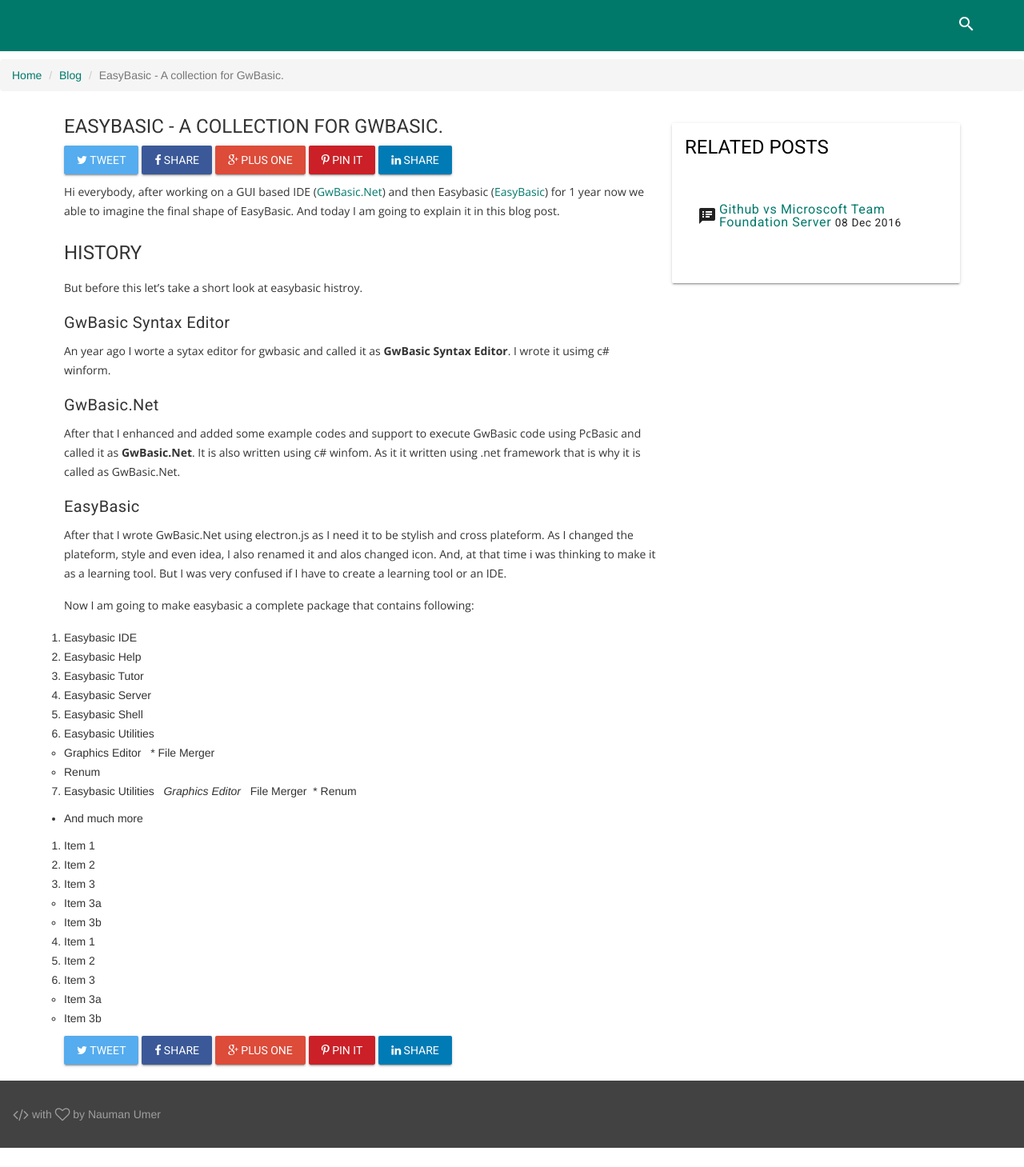
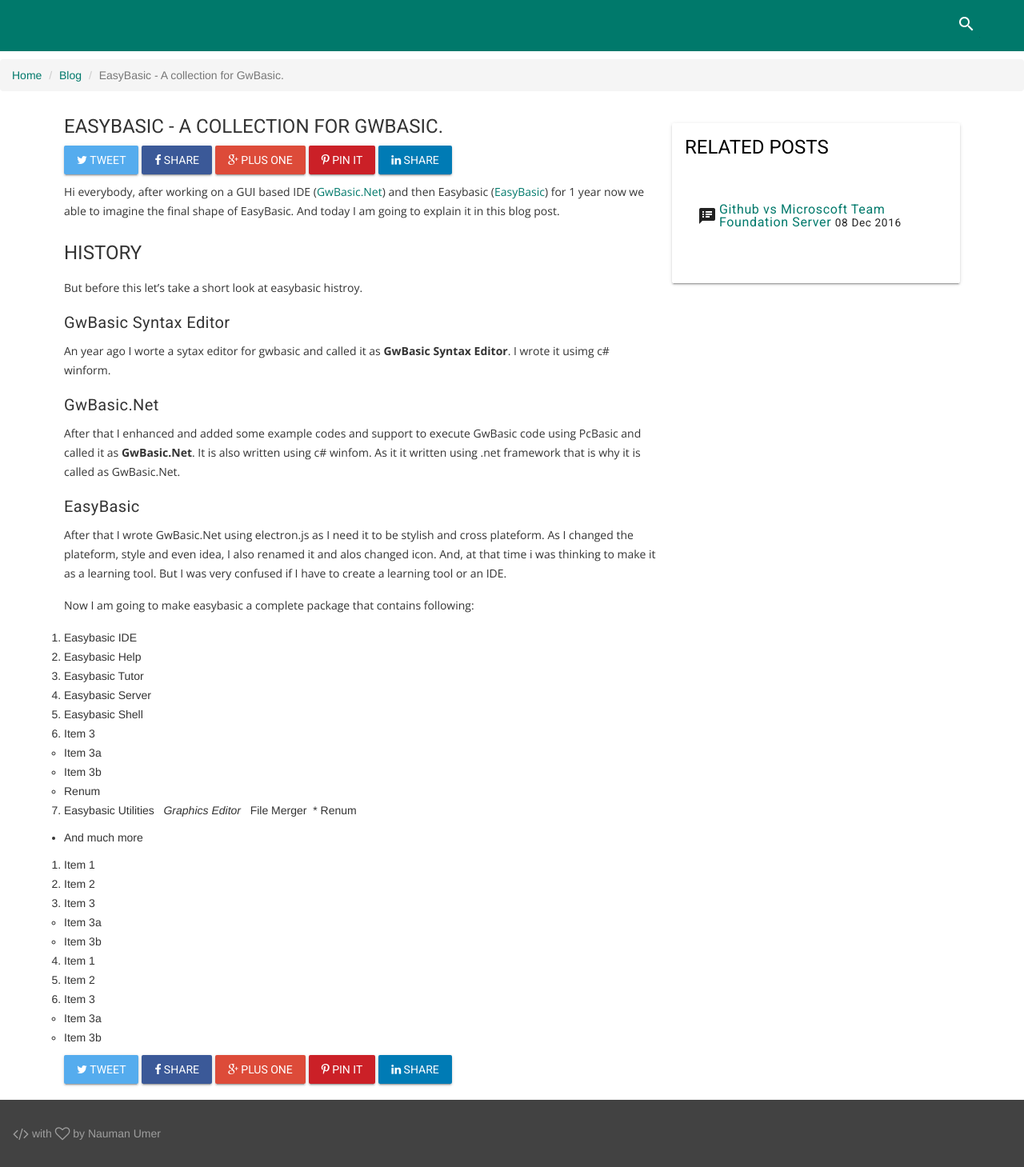
Before and after one commit to nmanumr/nmanumr.com, a Jekyll site: the page built from _posts/2017-01-01-EasyBasic.md, in a window 1280 px wide. Shown: the whole page at 80% size. Built offline with Jekyll 4.4.1, drawn with Linux system fonts in a browser that asks for light colours; nearby versions of some CDN libraries; library files that are not in the unit come from our copies; comment, search, counter and statistics services are not loaded.

Commit message:
Update 2017-01-01-EasyBasic.md

```diff
--- a/_posts/2017-01-01-EasyBasic.md
+++ b/_posts/2017-01-01-EasyBasic.md
@@ -31,9 +31,9 @@
 3. Easybasic Tutor
 4. Easybasic Server
 5. Easybasic Shell
-3. Easybasic Utilities
-   * Graphics Editor
-   * File Merger
+3. Item 3
+   * Item 3a
+   * Item 3b
    * Renum
 6. Easybasic Utilities
    * Graphics Editor
```
